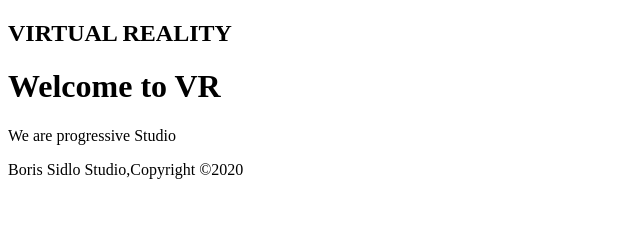
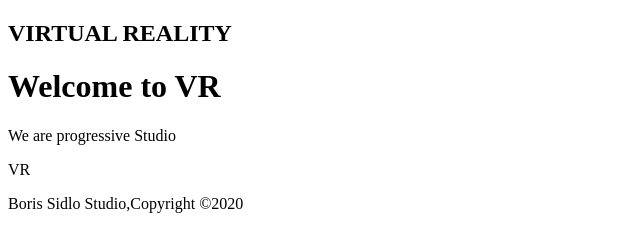
Before and after one commit to BorisSidlo/projekticek, a plain HTML site: page index.html in a window 1280 px wide. Shown: the whole page, without its empty margins (0-640 px from the left). Drawn offline with Linux system fonts and the light colour scheme.

Commit message:
100 dnu kodu to bude

```diff
--- a/index.html
+++ b/index.html
@@ -13,6 +13,7 @@
 			<p>We are progressive Studio</p>
 
 		</div>
+		<p>VR</p>
 
 		</header>
 
```
